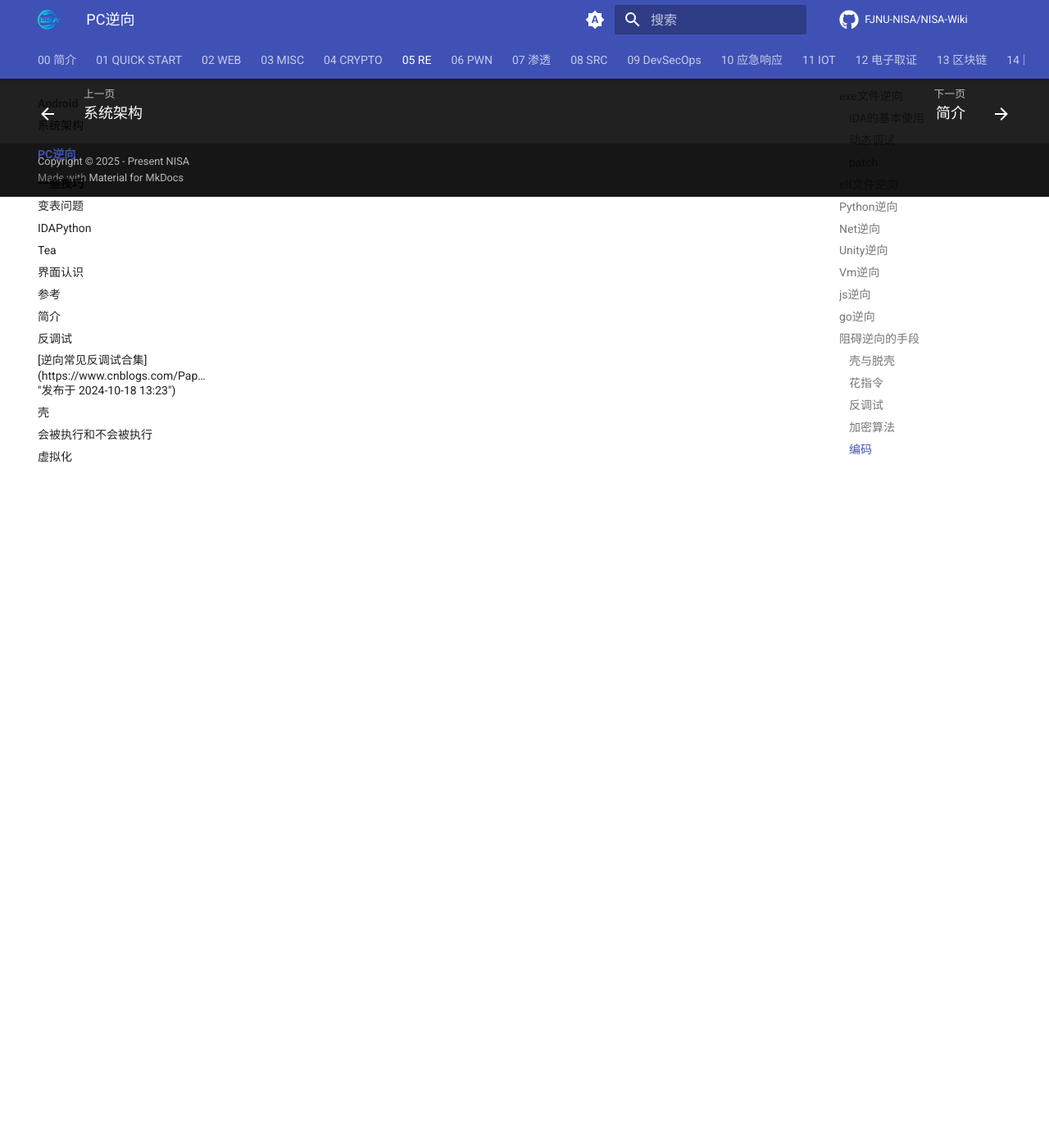
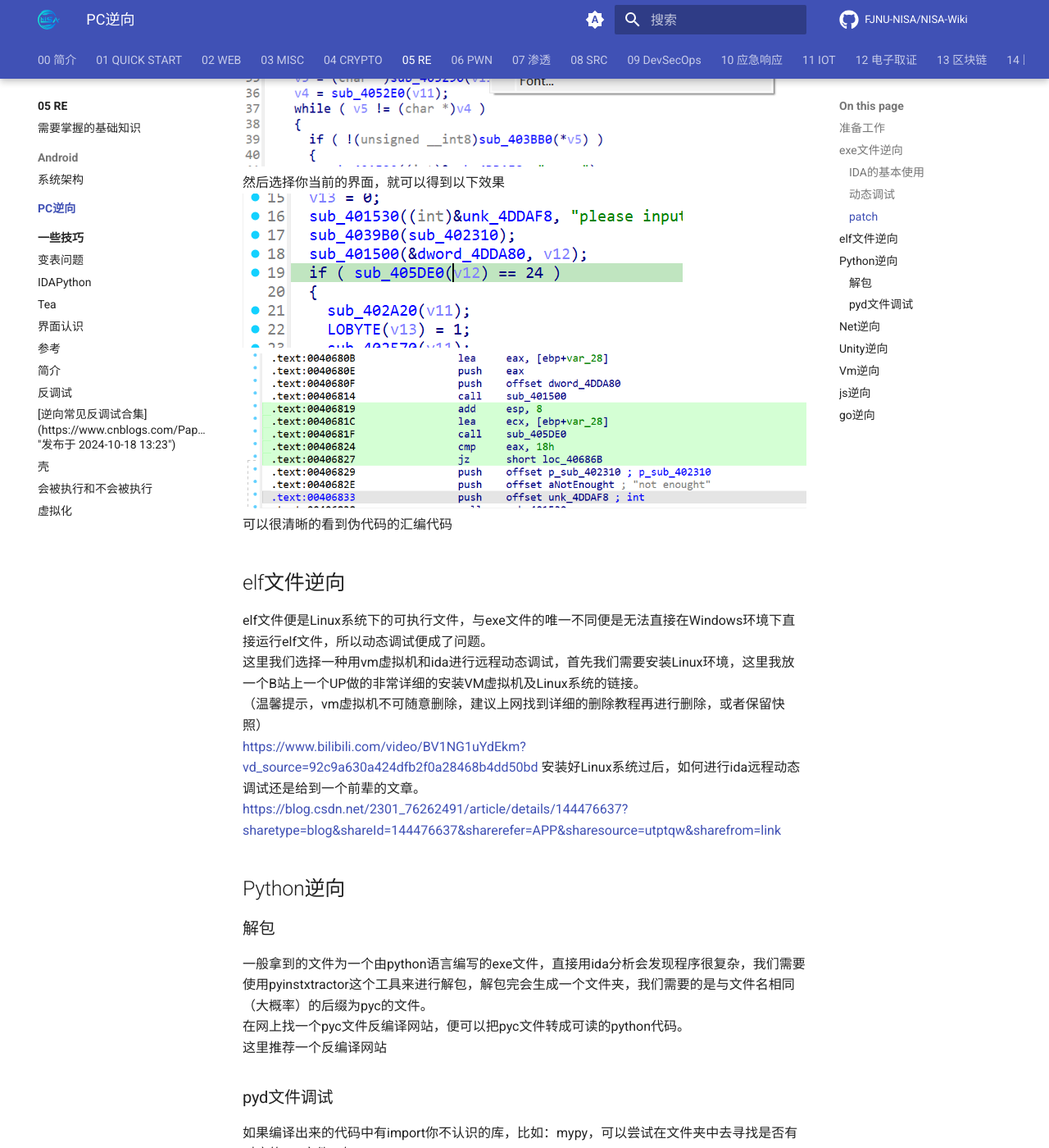
Before and after one commit to FJNU-NISA/NISA-Wiki, an MkDocs documentation site: the page built from docs/05-RE/PC逆向/index.md, in a window 1280 px wide and 1400 px high, scrolled down 6327 px. Shown: the whole window at 82% size. Built offline with MkDocs 1.6.1 and Material for MkDocs 9.7.7, drawn with Linux system fonts in a browser that asks for light colours; comment, search, counter and statistics services are not loaded; some of the changed text lies outside the part shown.

Commit message:
逆向更新

````diff
--- a/docs/05-RE/PC逆向/index.md
+++ b/docs/05-RE/PC逆向/index.md
@@ -70,31 +70,46 @@
 	call E8 //调用函数
 	nop 90  //什么都不做
 ```
-在上文的patch界面，我们可以看到前两个数为74，这便是jz的操作码，只要我们把74转换成75，便可以改变这个程序的逻辑。
+在上文的patch界面，我们可以看到第一个数为74，这便是jz的操作码，只要我们把74转换成75，便可以改变这个程序的逻辑。
 更改完之后我们还需要将其进行保存才能生效，还是选中一行代码，右键选择Patching，点击里面的Apply patches to，你可以选择保存在当前文件或者另存为别的文件。
+此外，如果你无法确认哪个汇编代码是你想要修改的代码，ida提供了一个方便的功能，在伪代码界面选择一行代码右键选择Synchronize with
+![tu 11](./assets/tu11.png)
+然后选择你当前的界面，就可以得到以下效果
+![tu 12](./assets/tu12.png)
+![tu 13](./assets/tu13.png)
+可以很清晰的看到伪代码的汇编代码
 
 ## elf文件逆向
 
+elf文件便是Linux系统下的可执行文件，与exe文件的唯一不同便是无法直接在Windows环境下直接运行elf文件，所以动态调试便成了问题。
+这里我们选择一种用vm虚拟机和ida进行远程动态调试，首先我们需要安装Linux环境，这里我放一个B站上一个UP做的非常详细的安装VM虚拟机及Linux系统的链接。
+（温馨提示，vm虚拟机不可随意删除，建议上网找到详细的删除教程再进行删除，或者保留快照）
+<https://www.bilibili.com/video/BV1NG1uYdEkm?vd_source=92c9a630a424dfb2f0a28468b4dd50bd>
+安装好Linux系统过后，如何进行ida远程动态调试还是给到一个前辈的文章。
+<https://blog.csdn.net/2301_76262491/article/details/144476637?sharetype=blog&shareId=144476637&sharerefer=APP&sharesource=utptqw&sharefrom=link>
+
+
 ## Python逆向
+
+### 解包
+一般拿到的文件为一个由python语言编写的exe文件，直接用ida分析会发现程序很复杂，我们需要使用pyinstxtractor这个工具来进行解包，解包完会生成一个文件夹，我们需要的是与文件名相同（大概率）的后缀为pyc的文件。
+在网上找一个pyc文件反编译网站，便可以把pyc文件转成可读的python代码。
+这里推荐一个反编译网站
+<pylingual.io>
+
+### pyd文件调试
+如果编译出来的代码中有import你不认识的库，比如：mypy，可以尝试在文件夹中去寻找是否有对应的pyd文件，如：mypy.pyd。
+找到对应的pyd文件后，打开cmd，cd到该文件夹中，输入python打开python解释器，import这个库
+同时用ida打开对应的pyd文件，在PyInit处下断点，调试器选择本地调试器，点击Debugger选择Attach to process进行附加进程，找到正在运行的python（一般是最后一个），然后在cmd窗口输入在之前pyc文件编译出来的python代码中所看到的函数调用，如：mypy.fun()，接着在调试窗口进行运行到断点，便可以看到mypy.fun()函数的具体实现了。
 
 ## Net逆向
 
 ## Unity逆向
+
+大多是游戏的逆向，比较有意思（，通常使用的工具有，dnSPY,CE。
 
 ## Vm逆向
 
 ## js逆向
 
 ## go逆向
-
-## 阻碍逆向的手段
-
-### 壳与脱壳
-
-### 花指令
-
-### 反调试
-
-### 加密算法
-
-### 编码
````
Also changed, not shown: docs/05-RE/PC逆向/assets/tu11.png (added), docs/05-RE/PC逆向/assets/tu12.png (added), docs/05-RE/PC逆向/assets/tu13.png (added), docs/05-RE/PC逆向/assets/tu9.png (added).
